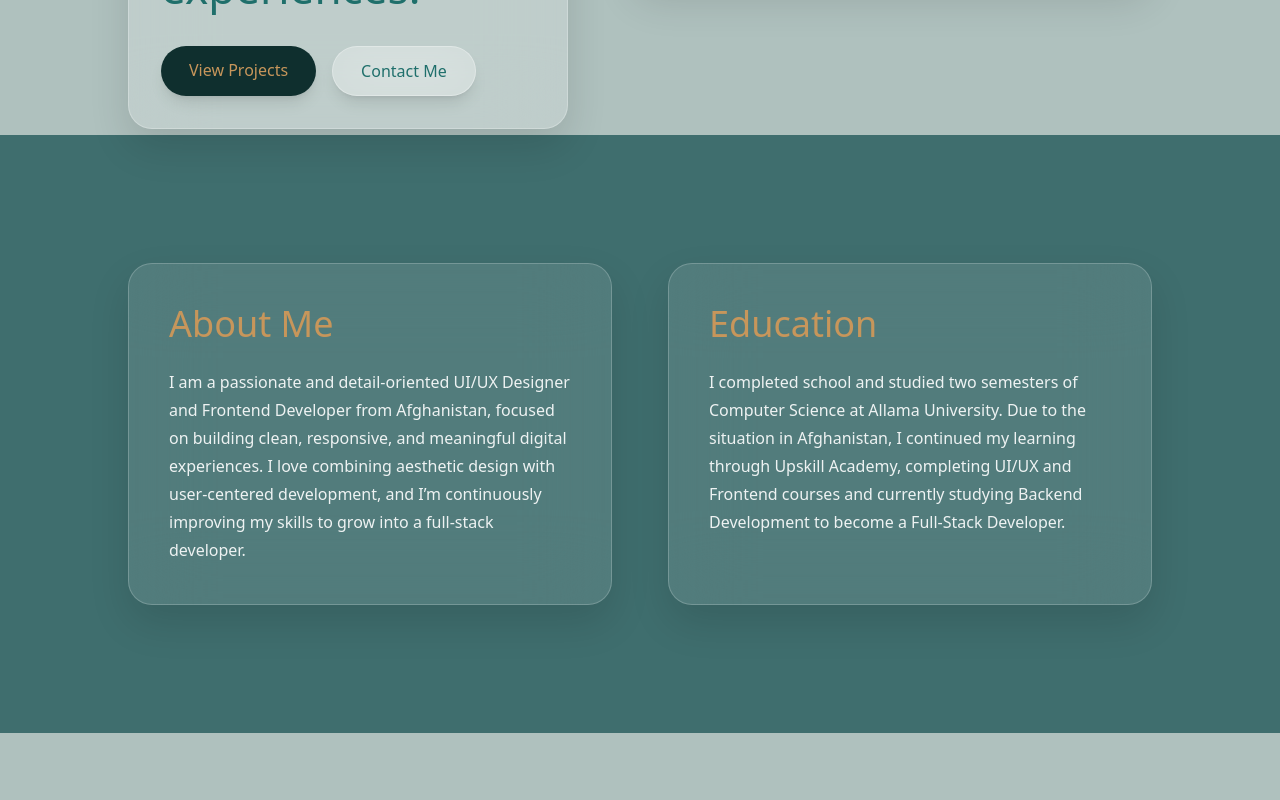
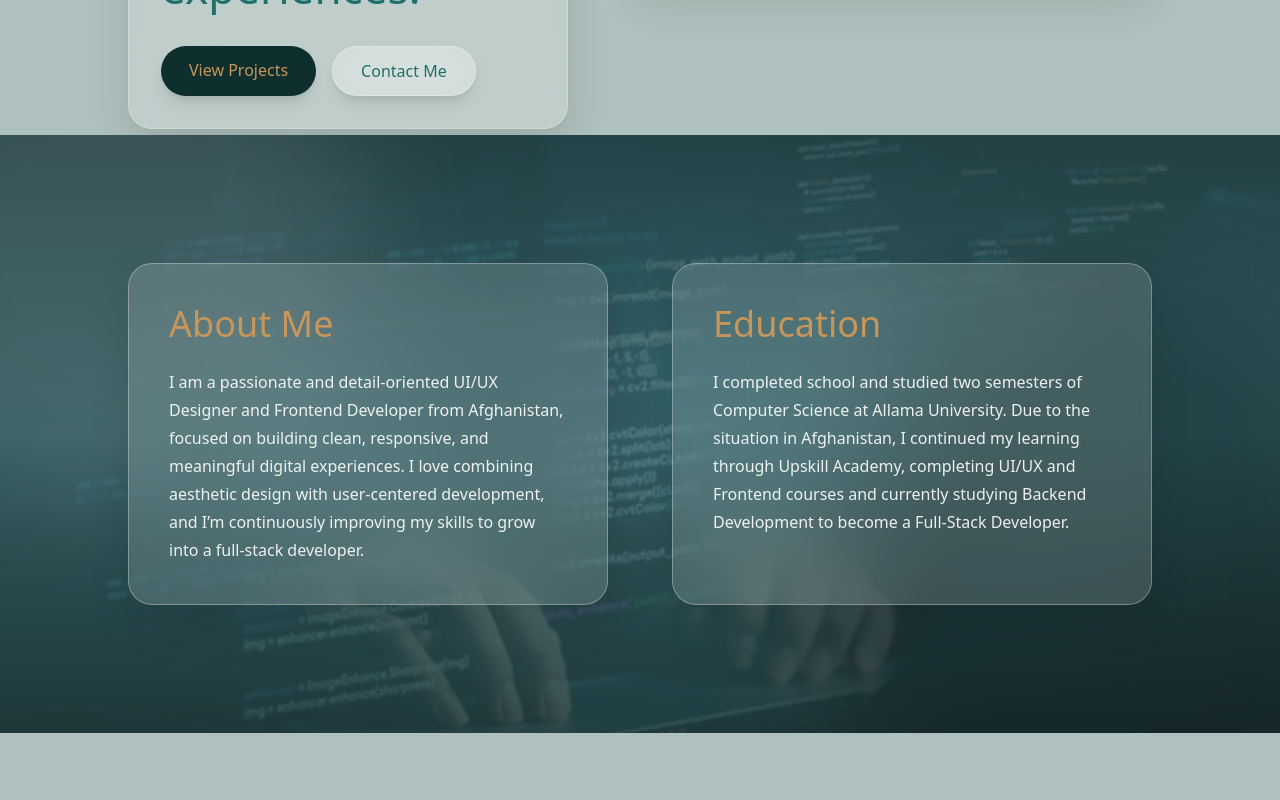
Before and after one commit to adelaamiri/Portfolio, a React (Vite) app in the folder my-project/: page / in a window 1280 px wide. Shown: the part 720-1520 px from the top of the page. Built offline with nearby package versions, Linux system fonts and the light colour scheme.

Commit message:
Modern About section with coding background and glass UI

```diff
--- a/my-project/src/components/About.jsx
+++ b/my-project/src/components/About.jsx
@@ -1,21 +1,54 @@
 import { motion } from "framer-motion";
+import codeBg from "../assets/codeimg.webp";
 
 const card =
-  "bg-white/10 backdrop-blur-2xl border border-white/20 rounded-3xl p-8 md:p-10 shadow-soft glass-shine";
+  "bg-white/15 backdrop-blur-2xl border border-white/30 rounded-3xl p-8 md:p-10 shadow-soft glass-shine";
 
 const About = () => {
   return (
     <section
       id="about"
-      className="bg-bgDark py-24 md:py-32 px-[6%] md:px-[10%]"
+      className="relative overflow-hidden py-24 md:py-32 px-[6%] md:px-[10%]"
     >
-      <div className="grid grid-cols-1 lg:grid-cols-2 gap-14">
+      {/* ===== Background Image ===== */}
+      <motion.div
+        initial={{ opacity: 0, scale: 1.05 }}
+        whileInView={{ opacity: 1, scale: 1 }}
+        transition={{ duration: 1.2, ease: "easeOut" }}
+        viewport={{ once: true }}
+        className="absolute inset-0"
+        style={{
+          backgroundImage: `url(${codeBg})`,
+          backgroundSize: "cover",
+          backgroundPosition: "center",
+        }}
+      />
+
+      {/* ===== Dark + Gradient Overlay ===== */}
+      <div className="absolute inset-0 bg-bgDark/80" />
+      <div className="absolute inset-0 bg-gradient-to-b from-black/30 via-transparent to-black/40" />
+
+      {/* ===== Soft Floating Glow ===== */}
+      <motion.div
+        className="absolute -top-40 -left-32 w-[500px] h-[500px] rounded-full bg-white/10 blur-3xl"
+        animate={{ y: [0, 25, 0] }}
+        transition={{ duration: 9, repeat: Infinity, ease: "easeInOut" }}
+      />
+      <motion.div
+        className="absolute -bottom-48 -right-32 w-[600px] h-[600px] rounded-full bg-black/30 blur-3xl"
+        animate={{ y: [0, -20, 0] }}
+        transition={{ duration: 11, repeat: Infinity, ease: "easeInOut" }}
+      />
+
+      {/* ===== Content ===== */}
+      <div className="relative z-10 grid grid-cols-1 lg:grid-cols-2 gap-12 lg:gap-16">
+        {/* About */}
         <motion.div
           initial={{ x: -80, opacity: 0 }}
           whileInView={{ x: 0, opacity: 1 }}
-          transition={{ duration: 0.85 }}
+          transition={{ duration: 0.85, ease: "easeOut" }}
           viewport={{ once: true }}
-          className={card}
+          className={`${card} hover:-translate-y-2 transition-transform duration-300`}
         >
           <h2 className="text-3xl md:text-4xl text-accent mb-6">About Me</h2>
           <p className="text-white/90 leading-7">
@@ -27,12 +60,13 @@ const About = () => {
           </p>
         </motion.div>
 
+        {/* Education */}
         <motion.div
           initial={{ x: 80, opacity: 0 }}
           whileInView={{ x: 0, opacity: 1 }}
-          transition={{ duration: 0.85 }}
+          transition={{ duration: 0.85, ease: "easeOut" }}
           viewport={{ once: true }}
-          className={card}
+          className={`${card} hover:-translate-y-2 transition-transform duration-300`}
         >
           <h2 className="text-3xl md:text-4xl text-accent mb-6">Education</h2>
           <p className="text-white/90 leading-7">
--- a/my-project/src/components/Navbar.jsx
+++ b/my-project/src/components/Navbar.jsx
@@ -91,22 +91,56 @@ const Navbar = () => {
       {/* Mobile Dropdown Animated */}
       <AnimatePresence>
         {open && (
+          <>
+            {/* Overlay */}
             <motion.div
-            initial={{ opacity: 0, y: 14 }}
-            animate={{ opacity: 1, y: 0 }}
-            exit={{ opacity: 0, y: 14 }}
-            transition={{ duration: 0.25 }}
-            className="md:hidden mt-4 rounded-2xl bg-white/30 backdrop-blur-2xl
-            shadow-soft p-6 text-center border border-white/25"
+              initial={{ opacity: 0 }}
+              animate={{ opacity: 1 }}
+              exit={{ opacity: 0 }}
+              transition={{ duration: 0.2 }}
+              className="fixed inset-0 z-40 bg-black/30 backdrop-blur-sm"
+              onClick={() => setOpen(false)}
+            />
+
+            {/* Menu Card (Responsive + Transition) */}
+            <motion.div
+              initial={{ opacity: 0, y: 22, scale: 0.96, filter: "blur(6px)" }}
+              animate={{ opacity: 1, y: 0, scale: 1, filter: "blur(0px)" }}
+              exit={{ opacity: 0, y: 22, scale: 0.96, filter: "blur(6px)" }}
+              transition={{ duration: 0.28, ease: "easeOut" }}
+              className="
+          fixed left-1/2 top-24 -translate-x-1/2 z-50
+          w-[92%] sm:w-[420px]
+          rounded-3xl
+          bg-white/70 backdrop-blur-2xl
+          border border-white/40
+          shadow-soft
+          p-7 sm:p-8
+          overflow-hidden
+        "
             >
-            <ul className="space-y-4 text-textDark font-medium">
+              {/* Close icon (optional) */}
+              <div className="flex justify-end -mt-1 mb-2">
+                <button
+                  onClick={() => setOpen(false)}
+                  className="text-textDark/70 hover:text-textDark transition"
+                  aria-label="Close menu"
+                >
+                  <FaTimes />
+                </button>
+              </div>
+
+              <ul className="space-y-4 text-textDark font-medium text-center">
                 {links.map((l) => (
                   <li key={l.id}>
                     <a
                       href={`#${l.id}`}
                       onClick={() => setOpen(false)}
-                    className={`transition ${
-                      active === l.id ? "text-accent" : "hover:text-accent"
+                      className={`block py-2 rounded-xl transition
+                  ${
+                    active === l.id
+                      ? "text-accent bg-white/30"
+                      : "hover:text-accent hover:bg-white/20"
                   }`}
                     >
                       {l.label}
@@ -119,12 +153,20 @@ const Navbar = () => {
                 href="https://drive.google.com/file/d/1Iz5hiTkJ_7M-edcNtooP2wsXX8OwKGtN/view?usp=drivesdk"
                 target="_blank"
                 rel="noopener noreferrer"
-              className="inline-block mt-6 bg-textDark text-accent px-6 py-2 rounded-full text-sm shadow-lg"
                 onClick={() => setOpen(false)}
+                className="
+            block mt-6 text-center
+            bg-textDark text-accent
+            px-6 py-3 rounded-full text-sm
+            shadow-lg
+            hover:scale-[1.03] active:scale-[0.98]
+            transition
+          "
               >
                 Download CV
               </a>
             </motion.div>
+          </>
         )}
       </AnimatePresence>
     </nav>
```
Also changed, not shown: my-project/src/assets/codeimg.webp (added). Lines whose indentation alone changed are shown as unchanged.
